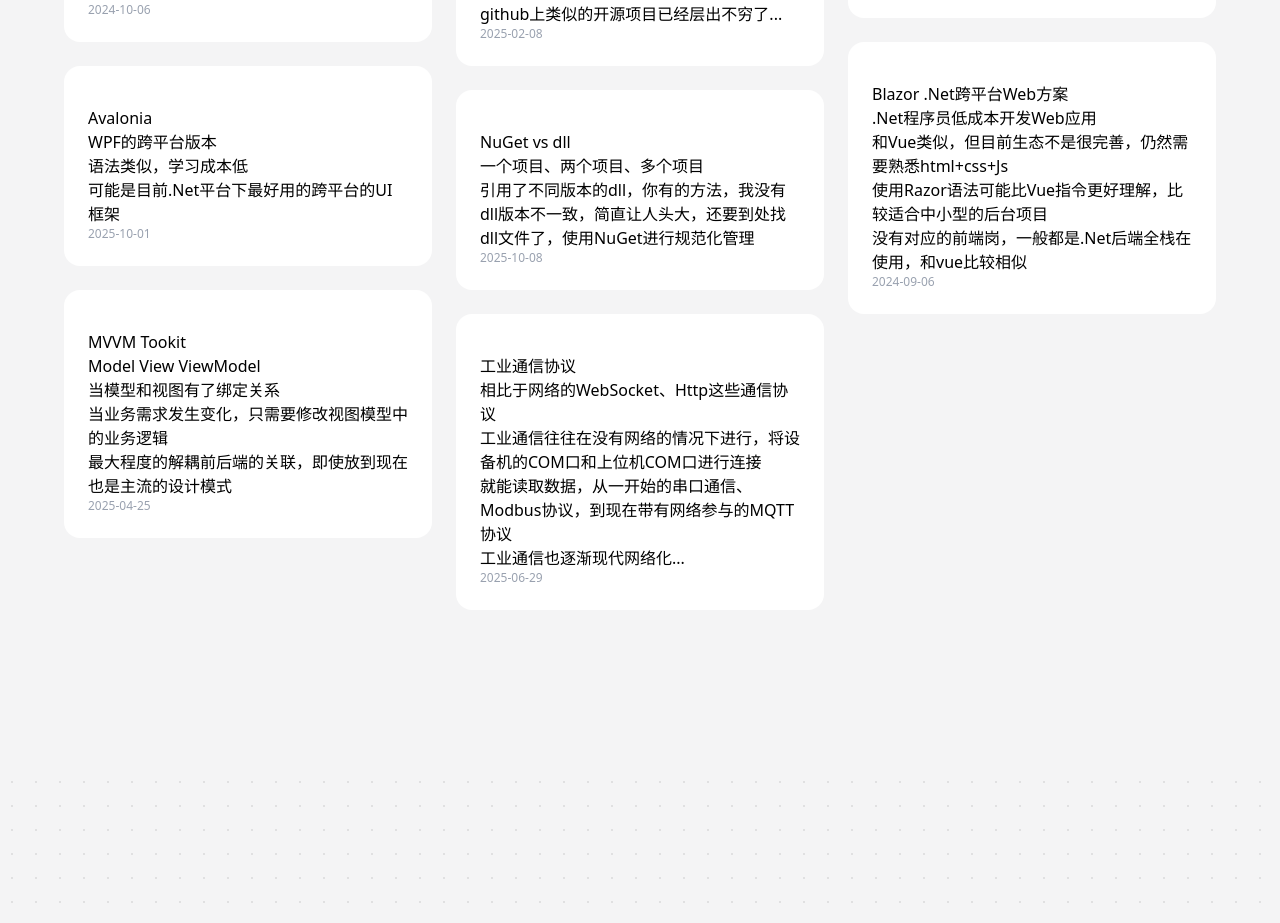
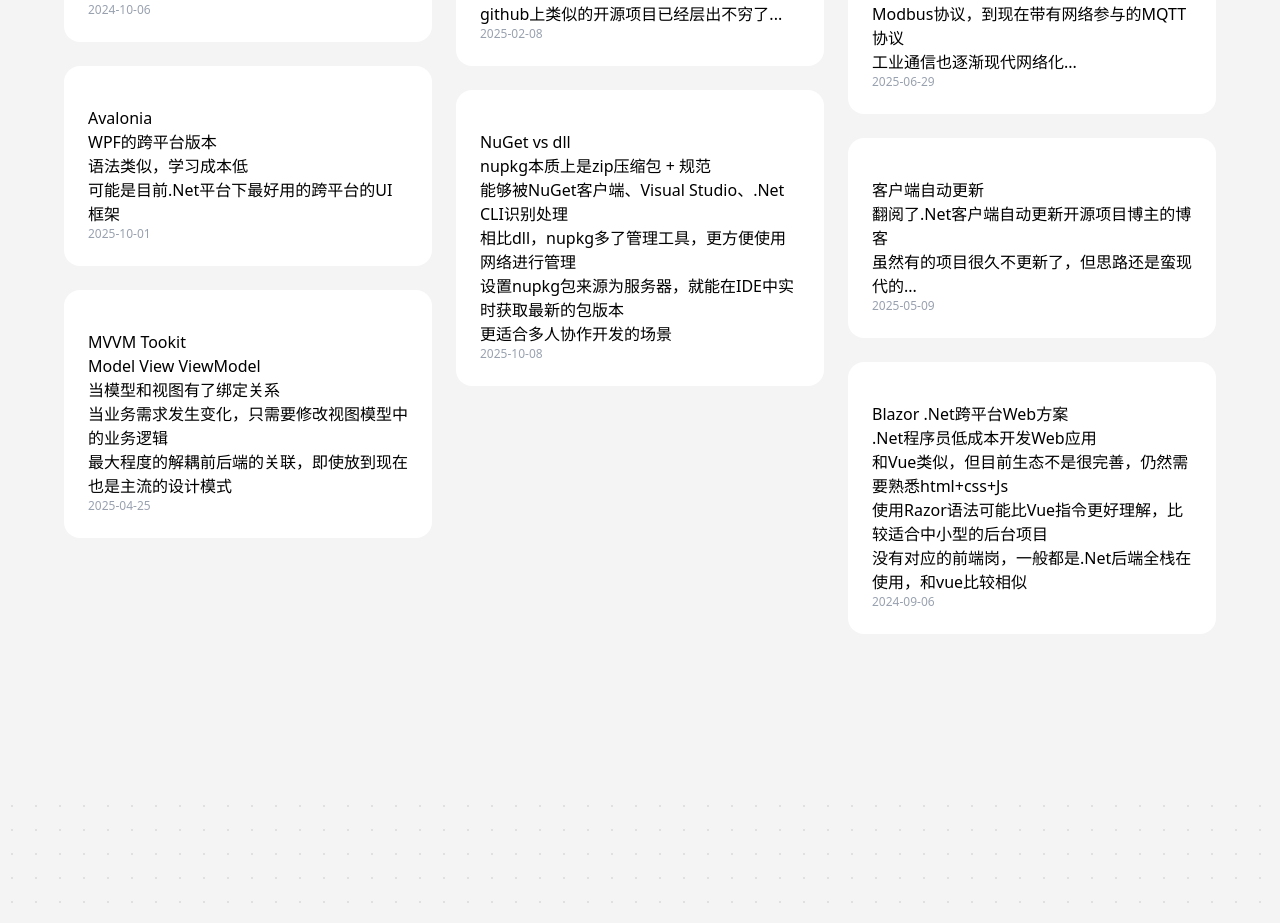
Before and after one commit to baiyi0409/baiyi0409.github.io, a Vue app: page / in a window 1280 px wide. Shown: the part 2828-3751 px from the top of the page. Built offline with nearby package versions, Linux system fonts and the light colour scheme.

Commit message:
修改网站图标

```diff
--- a/index.html
+++ b/index.html
@@ -2,7 +2,7 @@
 <html lang="">
   <head>
     <meta charset="UTF-8">
-    <link rel="icon" href="/favicon.ico">
+    <link rel="icon" href="/favicon.svg" type="image/svg+xml">
     <meta name="viewport" content="width=device-width, initial-scale=1.0">
     <title>藥 Blog</title>
   </head>
--- a/src/components/Content.vue
+++ b/src/components/Content.vue
@@ -535,9 +535,11 @@
   {
     url:'https://www.yuque.com/u39099012/wou7u4/yuivuhpx3qiidna1',
     title:'NuGet vs dll',
-    content:`一个项目、两个项目、多个项目
-    引用了不同版本的dll，你有的方法，我没有
-    dll版本不一致，简直让人头大，还要到处找dll文件了，使用NuGet进行规范化管理`,
+    content:`nupkg本质上是zip压缩包 + 规范
+    能够被NuGet客户端、Visual Studio、.Net CLI识别处理
+    相比dll，nupkg多了管理工具，更方便使用网络进行管理
+    设置nupkg包来源为服务器，就能在IDE中实时获取最新的包版本
+    更适合多人协作开发的场景`,
     blog_url:'',
     time:'2025-10-08'
   },
```
Also changed, not shown: public/favicon.svg (added), 1 other file (tests, documents, lock files or other folders).
